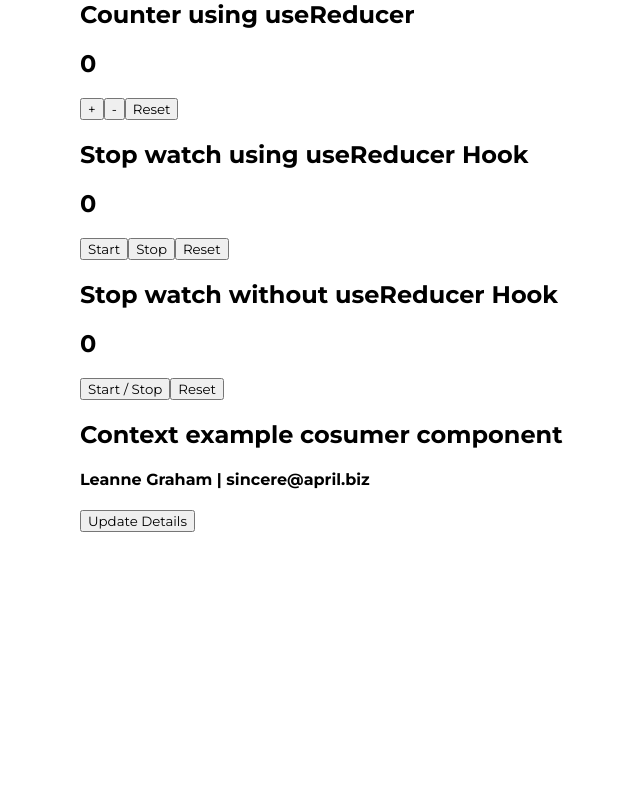
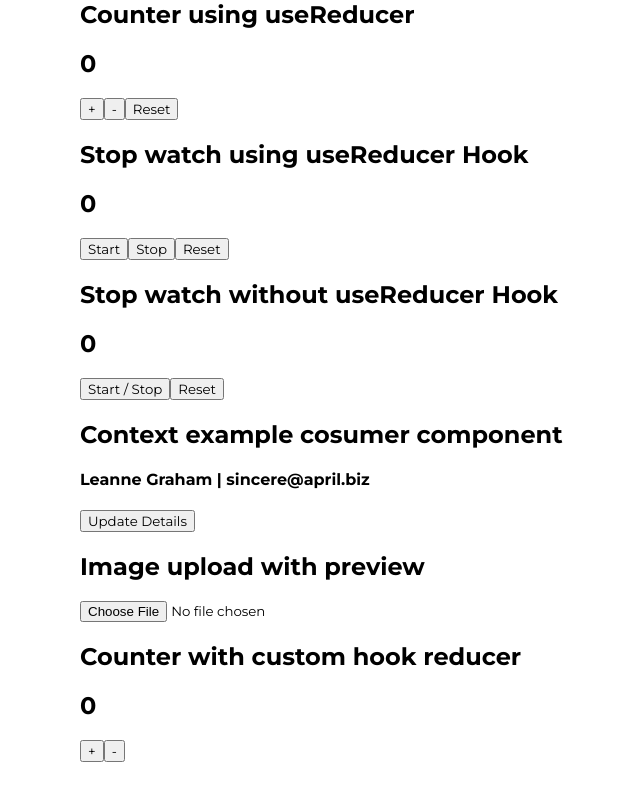
Before and after one commit to vishwakarmaranjeet/react-simple-app, a React (Create React App) app: page / in a window 1280 px wide. Shown: the part 202-1002 px from the top of the page, without its empty margins (10-650 px from the left). Before the commit the page ends 800 px from the top, so only its background shows below. Built offline with nearby package versions, Linux system fonts and the light colour scheme.

Commit message:
usereducer hook added

```diff
--- a/src/App.js
+++ b/src/App.js
@@ -6,6 +6,8 @@ import CounterWithReducer from "./components/CounterWithReducer";
 import StopWatchWithReducer from "./components/StopWatchWithReducer";
 import StopWatchWithoutReducer from "./components/StopWatchWithoutReducer";
 import CounterWithCustomHook from "./components/CounterWithCustomHook";
+import ImageWithPreview from "./components/ImageWithPreview";
+import CounterWithCustomUseReducerHook from "./components/CounterWithCustomUseReducerHook";
 import styles from "./App.module.css";
 
 const App = () => {
@@ -21,6 +23,8 @@ const App = () => {
         <UserProvider>
           <Consumer />
         </UserProvider>
+        <ImageWithPreview />
+        <CounterWithCustomUseReducerHook />
       </section>
     </>
   );
--- /dev/null
+++ b/src/components/CounterWithCustomUseReducerHook/index.js
@@ -0,0 +1,23 @@
+import useCounterReducer from "../../Hooks/useCounterReducer";
+
+const initialState = {
+  counter: 0,
+};
+
+const CounterWithCustomUseReducerHook = () => {
+  const [state, setState] = useCounterReducer(initialState);
+  return (
+    <>
+      <h2>Counter with custom hook reducer</h2>
+      <h2>{state.counter}</h2>
+      <button type="button" onClick={() => setState("INCREMENT")}>
+        +
+      </button>
+      <button type="button" onClick={() => setState("DECREMENT")}>
+        -
+      </button>
+    </>
+  );
+};
+
+export default CounterWithCustomUseReducerHook;
--- /dev/null
+++ b/src/components/ImageWithPreview/index.js
@@ -0,0 +1,49 @@
+import React, { useRef, useState } from "react";
+
+const ImageWithPreview = () => {
+  const [selectedImage, setSelectedImage] = useState();
+  const [altTitle, setAltTitle] = useState();
+
+  const fileInputRef = useRef();
+
+  const imageChange = (e) => {
+    if (e.target.files && e.target.files.length > 0) {
+      setSelectedImage(e.target.files[0]);
+      setAltTitle(e.target.files[0].name.split(".")[0]);
+    }
+  };
+
+  const removeImage = () => {
+    setSelectedImage("");
+    fileInputRef.current.value = "";
+  };
+
+  return (
+    <>
+      <h2>Image upload with preview </h2>
+      <input
+        type="file"
+        accept="image/*"
+        ref={fileInputRef}
+        onChange={imageChange}
+      />
+      <br />
+      {selectedImage && (
+        <>
+          <img
+            src={URL.createObjectURL(selectedImage)}
+            alt={altTitle}
+            width={200}
+            height={200}
+          />
+          <br />
+          <button type="button" onClick={removeImage}>
+            Remove Image
+          </button>
+        </>
+      )}
+    </>
+  );
+};
+
+export default ImageWithPreview;
--- /dev/null
+++ b/src/hooks/useCounterReducer.js
@@ -0,0 +1,22 @@
+import { useReducer } from "react";
+
+function reducer(state, action) {
+  switch (action.type) {
+    case "INCREMENT":
+    case "increment":
+      return { ...state, counter: state.counter + 1 };
+    case "DECREMENT":
+    case "decrement":
+      return { ...state, counter: state.counter - 1 };
+    default:
+      throw new Error("Error has occured");
+  }
+}
+
+const useCounterReducer = (initialState) => {
+  const [state, dispatch] = useReducer(reducer, initialState);
+  const setState = (newState) => dispatch({ type: newState });
+  return [state, setState];
+};
+
+export default useCounterReducer;
```
